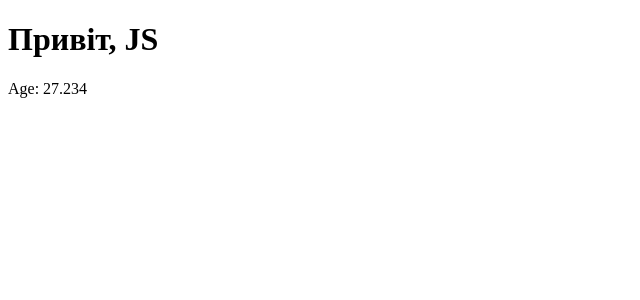
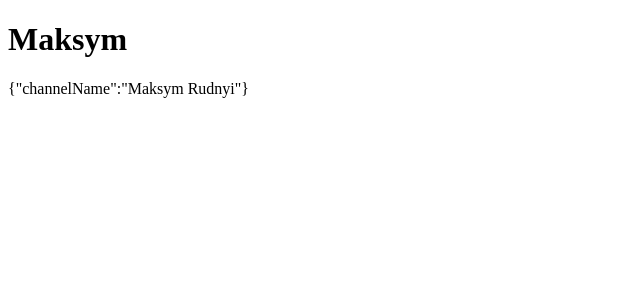
Before and after one commit to Taratakos/js-and-react, a React (Create React App) app: page / in a window 1280 px wide. Shown: the top 300 px of the page, without its empty margins (0-640 px from the left). Built offline with nearby package versions, Linux system fonts and the light colour scheme.

Commit message:
end of first lesson

```diff
--- a/src/App.js
+++ b/src/App.js
@@ -1,3 +1,4 @@
+/**
 // Способи оголошення даних
 let name = "Maksym";
 name = "Oksana";
@@ -11,6 +12,12 @@ const isLogedIn = true;
 // null - коли ми не знаємо що вказати, але нам потрібне якесь значення
 const lastName = null;
 
+let authorName = "Taras";
+const bookName = "book 'War and peace'";
+const part = 1;
+const favoriteBook = `Star wars ${part}`;
+const salut = `Hello, ${name}, my age is ${age}`;
+
 function App() {
   console.log(name);
   console.log(firstName);
@@ -20,12 +27,253 @@ function App() {
   console.log(isLoading);
   console.log(isLogedIn);
 
+  console.log(lastName);
+
+  console.log(authorName);
+  console.log(bookName);
+  console.log(salut);
+
   return (
     <div className="App">
       <h1>Привіт, JS</h1>
+      <p>{salut}</p>
       Age: {age}
+      <br />
+      Book: {favoriteBook}
+    </div>
+  );
+}
+*/
+
+/** Об'єкти
+const user = {
+  name: "Maksym",
+  age: 27,
+  youtubeChanel: "Maksym Rudnyi",
+  isYouTuber: true,
+};
+
+user.lastName = "Rudnui";
+delete user.age;
+
+// обєкти копіюються по посиланню
+const user2 = user;
+user2.name = "Oksana";
+
+console.log(user);
+console.log(user2);
+
+// computed property names
+function App() {
+  const variable = "chanel";
+
+  const user = {
+    name: "Maksym",
+    age: 27,
+    youtubeChanel: "Maksym Rudnyi",
+    isYouTuber: true,
+    [variable]: "Travels code",
+  };
+
+  console.log(user);
+
+  return (
+    <div className="App">
+      <h1>{user.name}</h1>
+      world
     </div>
   );
 }
 
 export default App;
+*/
+
+/** Arrays
+function App() {
+  const fruits = ["banana", "orange", "apple"];
+  fruits.push("mango");
+
+  // map - метод, для того щоб пройти покожному елементу масива і отримати його значення в окрему змінну. Цей метод повертає ноаий масив!
+
+  const fruits2 = fruits.map(function (item, index) {
+    return `Fruit ${index}: ${item}`;
+  });
+
+  console.log(fruits);
+  console.log(fruits2);
+  return (
+    <div className="App">
+      <h1>Hello</h1>
+      {fruits.map(function (fruit, index) {
+        return (
+          <div key={fruit}>
+            Fruit {index}: {fruit}
+          </div>
+        );
+      })}
+    </div>
+  );
+}
+*/
+
+/** Destructuring assignment
+function App() {
+  const name = "Demo video";
+  const fruits = ["banana", "orange", "apple"];
+
+  // зберегли значення елементів мавсива в змінні
+  const [banana, orange] = fruits;
+  fruits.push("mango");
+
+  const user = {
+    name: "Maksym",
+    lastName: "Rudnui",
+    age: 27,
+    youtubeChanel: "Maksym Rudnyi",
+    isYouTuber: true,
+    fruits,
+    bestFriend: {
+      name: "Oksana",
+      youtubeChanel: "PhytonProgrammerGirl",
+    },
+  };
+
+  console.log(user);
+
+  // опертаор Destructuring assignment -візьми об'єкт user і з нього візьміть наступні поля і створіть змінні з цими полями
+  const {
+    name: firstName,
+    lastName,
+    age,
+    city = "Kyiv",
+    bestFriend: { name: friendName },
+  } = user;
+
+  return (
+    <div className="App">
+      <h1>
+        {firstName} - {lastName}, {age}, {city}
+      </h1>
+      <h2>{friendName}</h2>
+
+      <div>first fruit: {banana}</div>
+      <div>second fruit: {orange}</div>
+    </div>
+  );
+}
+*/
+
+/** Rest parameters and spread syntax
+function User({ name, youtubeChanel, ...rest }) {
+  return (
+    <div>
+      <h1>{name}</h1>
+      <h2>{youtubeChanel}</h2>
+      <p>{JSON.stringify(rest)}</p>
+    </div>
+  );
+}
+
+function App() {
+  const fruits = ["banana", "orange", "apple"];
+  fruits.push("mango");
+
+  // зберегли значення елементів мавсива в змінні
+  const [banana, orange, ...restFruits] = fruits;
+
+  const user = {
+    name: "Maksym",
+    lastName: "Rudnui",
+    age: 27,
+    youtubeChanel: "Maksym Rudnyi",
+    isYouTuber: true,
+    fruits,
+    bestFriend: {
+      name: "Oksana",
+      youtubeChanel: "PhytonProgrammerGirl",
+    },
+  };
+
+  // console.log(user);
+
+  // const user2 = {
+  //   ...user,
+  //   bestFriend: {
+  //     ...user.bestFriend,
+  //   },
+  // };
+
+  // user2.name = "Oksana";
+  // user2.bestFriend.name = "Natasha";
+
+  // console.log(user2);
+
+  // опертаор Destructuring assignment -візьми об'єкт user і з нього візьміть наступні поля і створіть змінні з цими полями
+  const { name, ...rest } = user;
+
+  return (
+    <div className="App">
+      <User name={name} channelName={user.youtubeChanel} />
+    </div>
+  );
+}
+*/
+
+/** Об'єкти
+
+*/
+function User({ name, youtubeChanel, ...rest }) {
+  return (
+    <div>
+      <h1>{name}</h1>
+      <h2>{youtubeChanel}</h2>
+      <p>{JSON.stringify(rest)}</p>
+    </div>
+  );
+}
+
+function App() {
+  const fruits = ["banana", "orange", "apple"];
+  fruits.push("mango");
+
+  // зберегли значення елементів мавсива в змінні
+  const [banana, orange, ...restFruits] = fruits;
+
+  const user = {
+    name: "Maksym",
+    lastName: "Rudnui",
+    age: 27,
+    youtubeChanel: "Maksym Rudnyi",
+    isYouTuber: true,
+    fruits,
+    bestFriend: {
+      name: "Oksana",
+      youtubeChanel: "PhytonProgrammerGirl",
+    },
+  };
+
+  // console.log(user);
+
+  // const user2 = {
+  //   ...user,
+  //   bestFriend: {
+  //     ...user.bestFriend,
+  //   },
+  // };
+
+  // user2.name = "Oksana";
+  // user2.bestFriend.name = "Natasha";
+
+  // console.log(user2);
+
+  // опертаор Destructuring assignment -візьми об'єкт user і з нього візьміть наступні поля і створіть змінні з цими полями
+  const { name, ...rest } = user;
+
+  return (
+    <div className="App">
+      <User name={name} channelName={user.youtubeChanel} />
+    </div>
+  );
+}
+
+export default App;
```
